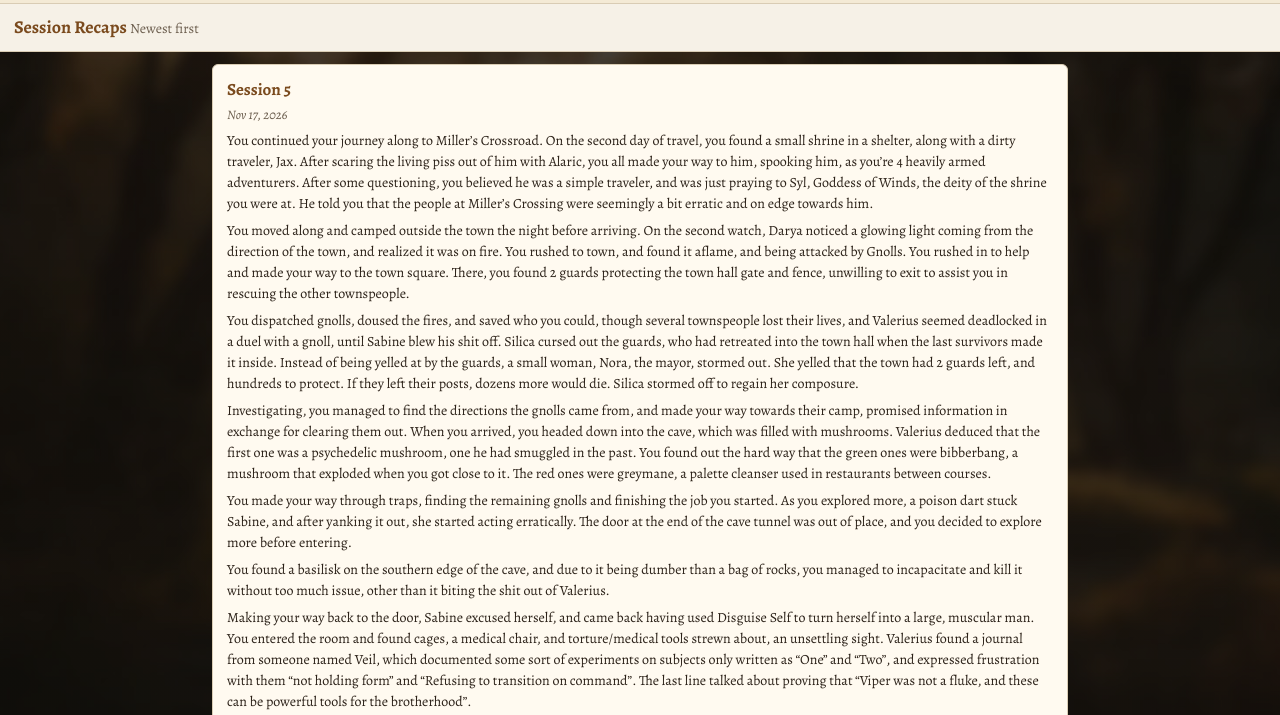
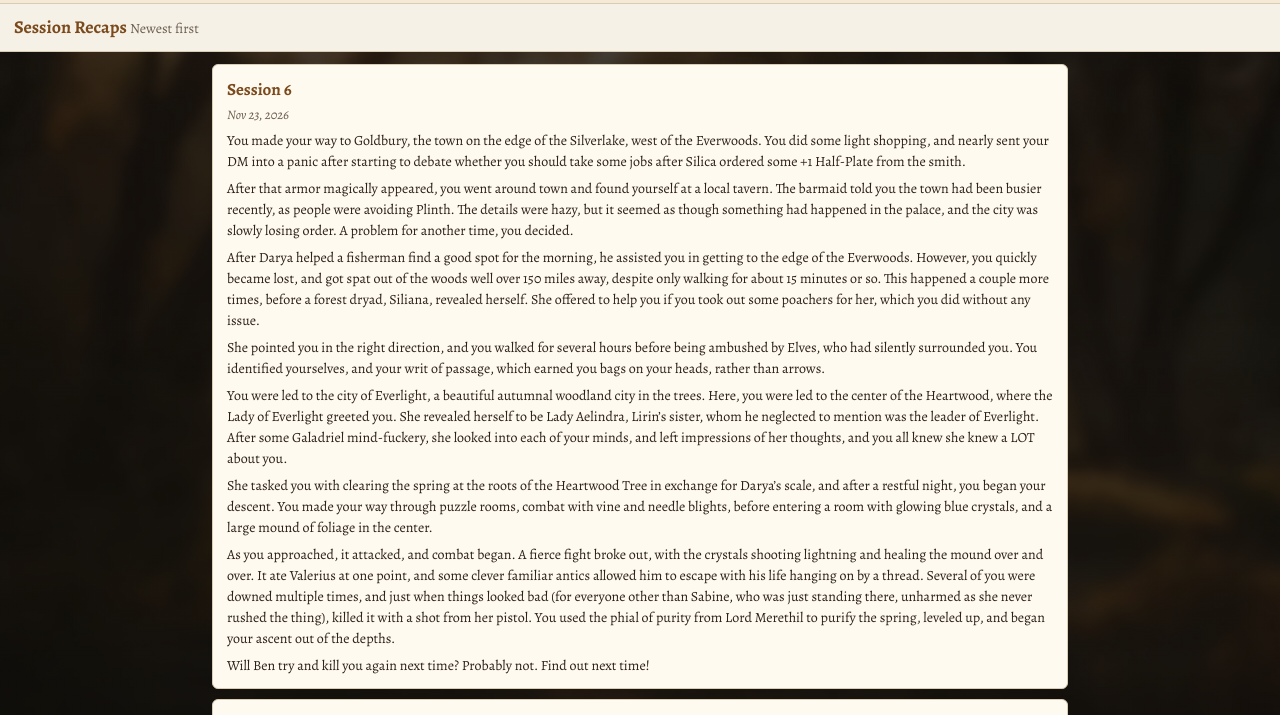
Before and after one commit to bdadams103/mirandel, a plain HTML site: page recaps.html in a window 1280 px wide. Shown: the part 41-756 px from the top of the page. Drawn offline with nearby package versions, Linux system fonts and the light colour scheme.

Commit message:
Add recap for session 6 of the campaign

```diff
--- a/recaps.html
+++ b/recaps.html
@@ -108,6 +108,20 @@ const SESSIONS=[
 "With no remaining leads in town, you gathered your things, and continued towards Goldbury, Everlight, and the next scale.",
 "Will you level up finally? Find out next time on Five Thousand Winters!"
 ]
+],
+[
+"Session 6",
+"Nov 23, 2026",
+[
+"You made your way to Goldbury, the town on the edge of the Silverlake, west of the Everwoods. You did some light shopping, and nearly sent your DM into a panic after starting to debate whether you should take some jobs after Silica ordered some +1 Half-Plate from the smith.",
+"After that armor magically appeared, you went around town and found yourself at a local tavern. The barmaid told you the town had been busier recently, as people were avoiding Plinth. The details were hazy, but it seemed as though something had happened in the palace, and the city was slowly losing order. A problem for another time, you decided.",
+"After Darya helped a fisherman find a good spot for the morning, he assisted you in getting to the edge of the Everwoods. However, you quickly became lost, and got spat out of the woods well over 150 miles away, despite only walking for about 15 minutes or so. This happened a couple more times, before a forest dryad, Siliana, revealed herself. She offered to help you if you took out some poachers for her, which you did without any issue.",
+"She pointed you in the right direction, and you walked for several hours before being ambushed by Elves, who had silently surrounded you. You identified yourselves, and your writ of passage, which earned you bags on your heads, rather than arrows.",
+"You were led to the city of Everlight, a beautiful autumnal woodland city in the trees. Here, you were led to the center of the Heartwood, where the Lady of Everlight greeted you. She revealed herself to be Lady Aelindra, Lirin’s sister, whom he neglected to mention was the leader of Everlight. After some Galadriel mind-fuckery, she looked into each of your minds, and left impressions of her thoughts, and you all knew she knew a LOT about you.",
+"She tasked you with clearing the spring at the roots of the Heartwood Tree in exchange for Darya’s scale, and after a restful night, you began your descent. You made your way through puzzle rooms, combat with vine and needle blights, before entering a room with glowing blue crystals, and a large mound of foliage in the center.",
+"As you approached, it attacked, and combat began. A fierce fight broke out, with the crystals shooting lightning and healing the mound over and over. It ate Valerius at one point, and some clever familiar antics allowed him to escape with his life hanging on by a thread. Several of you were downed multiple times, and just when things looked bad (for everyone other than Sabine, who was just standing there, unharmed as she never rushed the thing), killed it with a shot from her pistol. You used the phial of purity from Lord Merethil to purify the spring, leveled up, and began your ascent out of the depths.",
+"Will Ben try and kill you again next time? Probably not. Find out next time!"
+]
 ]
 ];
 // Newest first, by date. A session without a date goes last, in list order.
```
